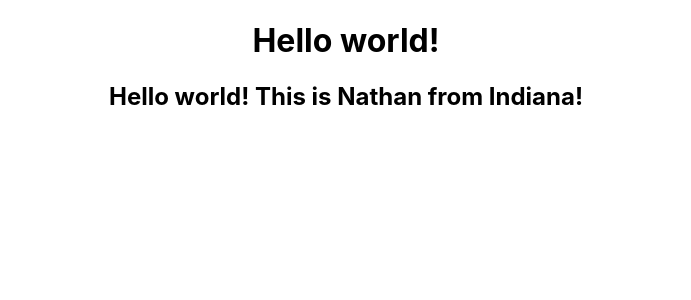
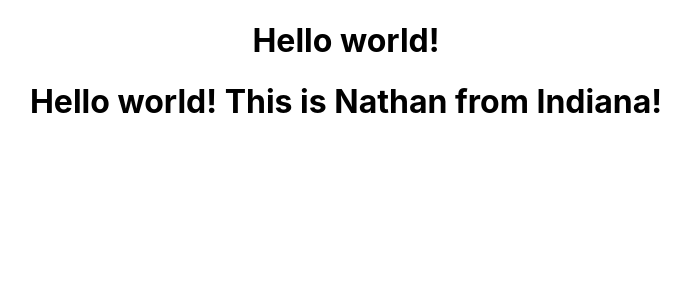
Before and after one commit to bbohlsen/Hello-World, a React (Create React App) app: page / in a window 1280 px wide. Shown: the top 300 px of the page, without its empty margins (294-985 px from the left). Built offline with nearby package versions, Linux system fonts and the light colour scheme.

Commit message:
Update App.js

```diff
--- a/src/App.js
+++ b/src/App.js
@@ -5,7 +5,7 @@ function App() {
   return (
     <div className="App">
       <h1>Hello world!</h1>
-      <h2>Hello world! This is Nathan from Indiana!</h2>
+      <h1>Hello world! This is Nathan from Indiana!</h1>
     </div>
   );
 }
```
